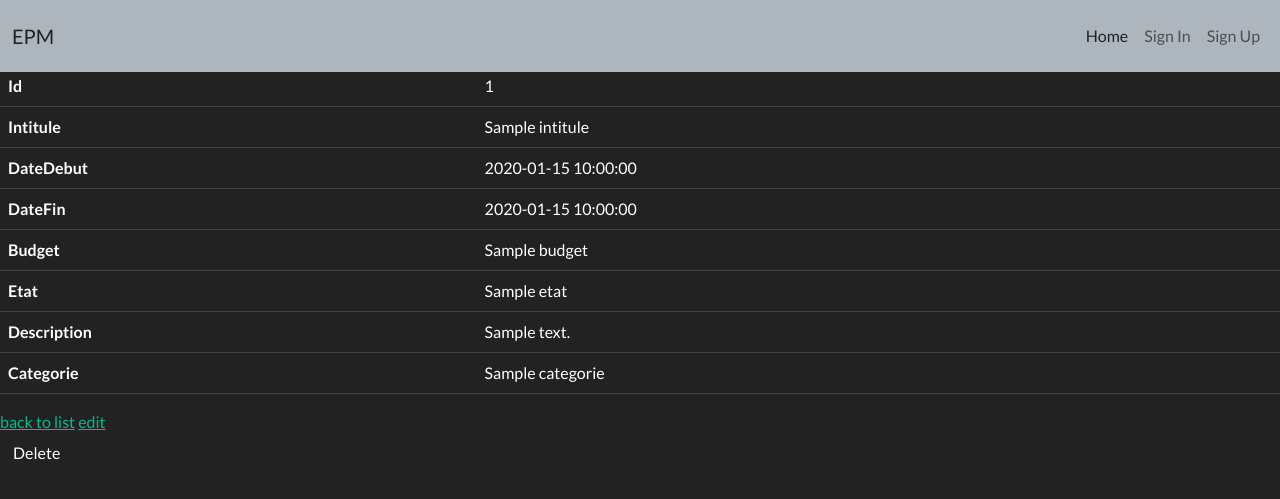
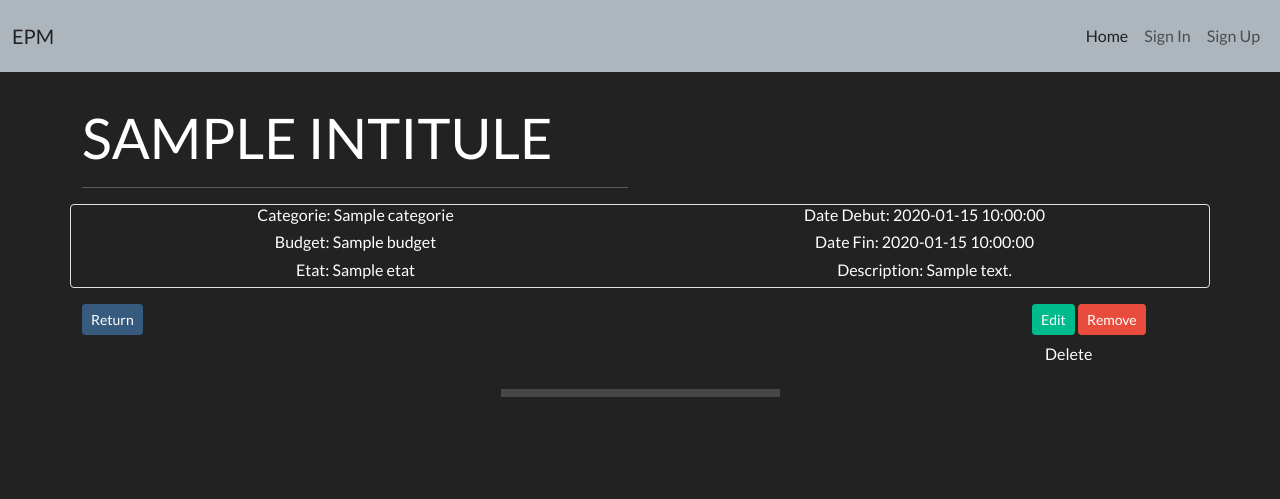
Before and after one commit to sohail-erzini/symfonyapp, a Symfony app: template templates/projet/show.html.twig in a window 1280 px wide. Shown: the top 499 px of the page. Run offline with Twig, Linux system fonts and the light colour scheme; the template is opened without the code that fills it: most values are stand-ins (such as "Sample title", 1, 10 or a date in 2020); some libraries are stand-ins or nearby versions.

Commit message:
showProjetView

```diff
--- a/src/Controller/ClientController.php
+++ b/src/Controller/ClientController.php
@@ -29,7 +29,6 @@ class ClientController extends AbstractController
 
     /**
      * @Route("/new", name="app_client_new", methods={"GET", "POST"})
-     * @IsGranted("ROLE_OWNER")
      */
     public function new(Request $request, ClientRepository $clientRepository): Response
     {
--- a/src/Controller/ProjetController.php
+++ b/src/Controller/ProjetController.php
@@ -18,7 +18,6 @@ class ProjetController extends AbstractController
 {
     /**
      * @Route("/", name="app_projet_index", methods={"GET"})
-     * @IsGranted("ROLE_OWNER")
      */
     public function index(ProjetRepository $projetRepository): Response
     {
@@ -29,7 +28,6 @@ class ProjetController extends AbstractController
 
     /**
      * @Route("/new", name="app_projet_new", methods={"GET", "POST"})
-     * @IsGranted("ROLE_OWNER")
      */
     public function new(Request $request, ProjetRepository $projetRepository): Response
     {
--- a/templates/client/index.html.twig
+++ b/templates/client/index.html.twig
@@ -40,8 +40,8 @@
         {% endfor %}
         </tbody>
     </table>
-    {% if is_granted("ROLE_OWNER") %}
+    {# {% if is_granted("ROLE_OWNER") %} #}
        <a href="{{ path('app_client_new') }}">Create new</a>
-    {% endif %}
+    {# {% endif %} #}
 
 {% endblock %}
--- a/templates/projet/index.html.twig
+++ b/templates/projet/index.html.twig
@@ -3,7 +3,7 @@
 {% block title %}Projet index{% endblock %}
 
 {% block body %}
-    <h1>Projet index</h1>
+    <h1>Projets</h1>
 
     <table class="table">
         <thead>
@@ -42,8 +42,8 @@
         {% endfor %}
         </tbody>
     </table>
-    {% if is_granted("ROLE_OWNER") %}
+    {# {% if is_granted("ROLE_OWNER") %} #}
         <a href="{{ path('app_projet_new') }}">Create new</a>
-    {% endif %}
+    {# {% endif %} #}
 
 {% endblock %}
--- a/templates/projet/show.html.twig
+++ b/templates/projet/show.html.twig
@@ -1,50 +1,45 @@
 {% extends 'base.html.twig' %}
 
-{% block title %}Projet{% endblock %}
+{% block title %}{{projet.intitule}}{% endblock %}
 
 {% block body %}
-    <h1>Projet</h1>
 
-    <table class="table">
-        <tbody>
-            <tr>
-                <th>Id</th>
-                <td>{{ projet.id }}</td>
-            </tr>
-            <tr>
-                <th>Intitule</th>
-                <td>{{ projet.intitule }}</td>
-            </tr>
-            <tr>
-                <th>DateDebut</th>
-                <td>{{ projet.dateDebut }}</td>
-            </tr>
-            <tr>
-                <th>DateFin</th>
-                <td>{{ projet.dateFin }}</td>
-            </tr>
-            <tr>
-                <th>Budget</th>
-                <td>{{ projet.budget }}</td>
-            </tr>
-            <tr>
-                <th>Etat</th>
-                <td>{{ projet.etat }}</td>
-            </tr>
-            <tr>
-                <th>Description</th>
-                <td>{{ projet.description }}</td>
-            </tr>
-            <tr>
-                <th>Categorie</th>
-                <td>{{ projet.Categorie }}</td>
-            </tr>
-        </tbody>
-    </table>
+    <div class="container mt-5">
+        <div class="row">
+            <div class="col-6 mt-2">
+                <h2 class="display-4 mt-5"> {{ projet.intitule | upper}} </h2>
+                <small></small>
+                <hr>
+            </div>
+        </div>
+        <div class="row border rounded">
+            <div class="col-6 text-center">
+                <h6>Categorie: {{ projet.Categorie }}<h6>
+                <h6>Budget: {{ projet.budget }}<h6>
+                <h6>Etat: {{ projet.etat }}<h6>
+            </div>
+            <div class="col-6  text-center">
+                <h6>Date Debut: {{ projet.dateDebut }}<h6>
+                <h6>Date Fin: {{ projet.dateFin }}<h6>
+                <h6>Description: {{ projet.description }}<h6>
+            </div>
+        </div>
+        <div class="row">
+            <div class="col-10 mt-3">
+                <a href="{{ path('app_projet_index') }}">
+                <button type="button" class="btn btn-primary btn-sm">Return</button></a>
+            </div>
+            <div class="col-2 mt-3">
+                <a href="{{ path('app_projet_edit', {'id': projet.id}) }}">
+                <button type="button"  class="btn btn-success btn-sm">Edit</button></a>
 
-    <a href="{{ path('app_projet_index') }}">back to list</a>
+                <a href="{{ path('app_projet_edit', {'id': projet.id}) }}">
+                <button type="button"  class="btn btn-danger btn-sm">Remove</button></a>
 
-    <a href="{{ path('app_projet_edit', {'id': projet.id}) }}">edit</a>
+                    {{ include('projet/_delete_form.html.twig') }}
+            </div>
+        </div>
+        <hr class=" mx-auto w-25 p-1" style="background-color: #ADB5BD;" >
 
-    {{ include('projet/_delete_form.html.twig') }}
+    </div>
 {% endblock %}
```
Also changed, not shown: 1 other file.
